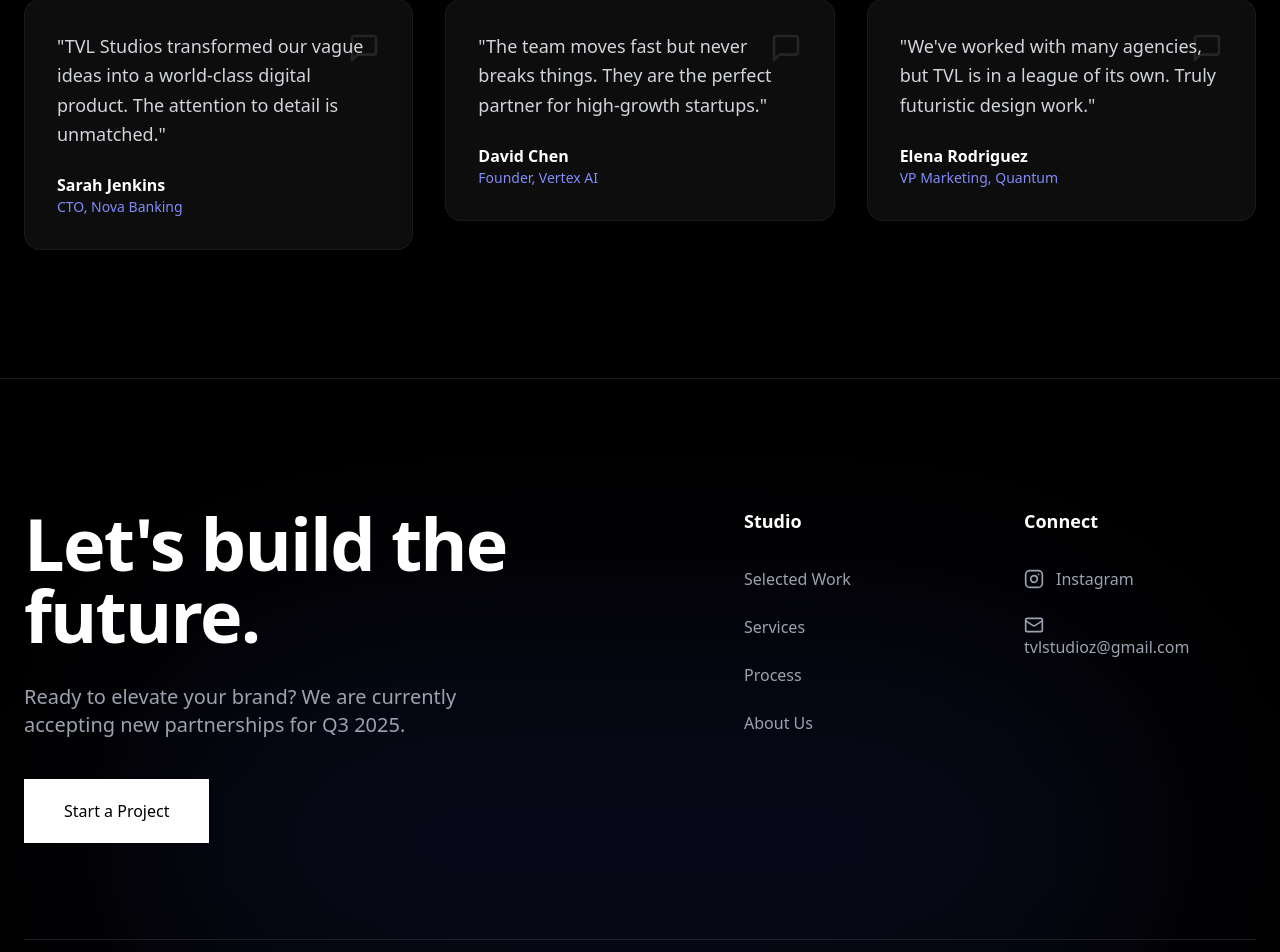
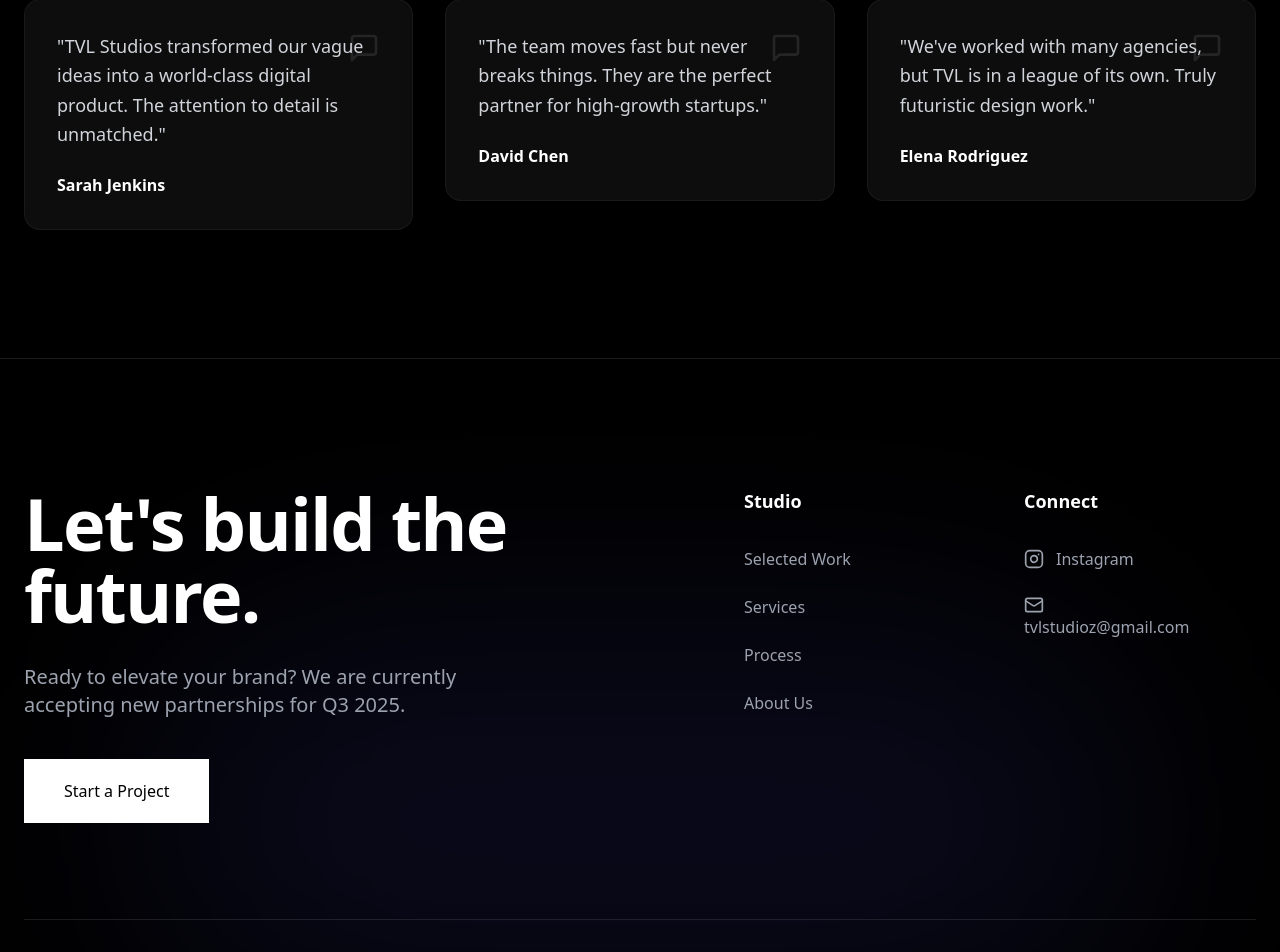
Before and after one commit to Umday-231105/tvlstudios, a Next.js app: page / in a window 1280 px wide. Shown: the part 4550-5502 px from the top of the page. Built offline with nearby package versions, Linux system fonts and the light colour scheme.

Commit message:
Update page.js

```diff
--- a/src/app/page.js
+++ b/src/app/page.js
@@ -524,17 +524,17 @@ export default function App() {
                  {
                    quote: "TVL Studios transformed our vague ideas into a world-class digital product. The attention to detail is unmatched.",
                    author: "Sarah Jenkins",
-                   role: "CTO, Nova Banking"
+
                  },
                  {
                    quote: "The team moves fast but never breaks things. They are the perfect partner for high-growth startups.",
                    author: "David Chen",
-                   role: "Founder, Vertex AI"
+
                  },
                  {
                    quote: "We've worked with many agencies, but TVL is in a league of its own. Truly futuristic design work.",
                    author: "Elena Rodriguez",
-                   role: "VP Marketing, Quantum"
+
                  }
                ].map((item, i) => (
                  <Reveal key={i} delay={i * 0.1}>
```
